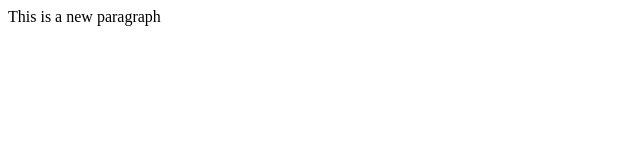
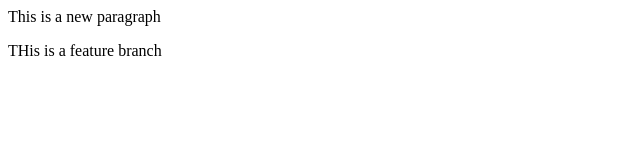
Before and after one commit to arvind198-byte/local_repo, a plain HTML site: page localrepo/index.html in a window 1280 px wide. Shown: the whole page, without its empty margins (0-640 px from the left). Drawn offline with Linux system fonts and the light colour scheme.

Commit message:
Feautre updated

```diff
--- a/localrepo/index.html
+++ b/localrepo/index.html
@@ -1 +1,2 @@
 <p>This is a new paragraph</p>
+<p> THis is a feature branch</p>
```
